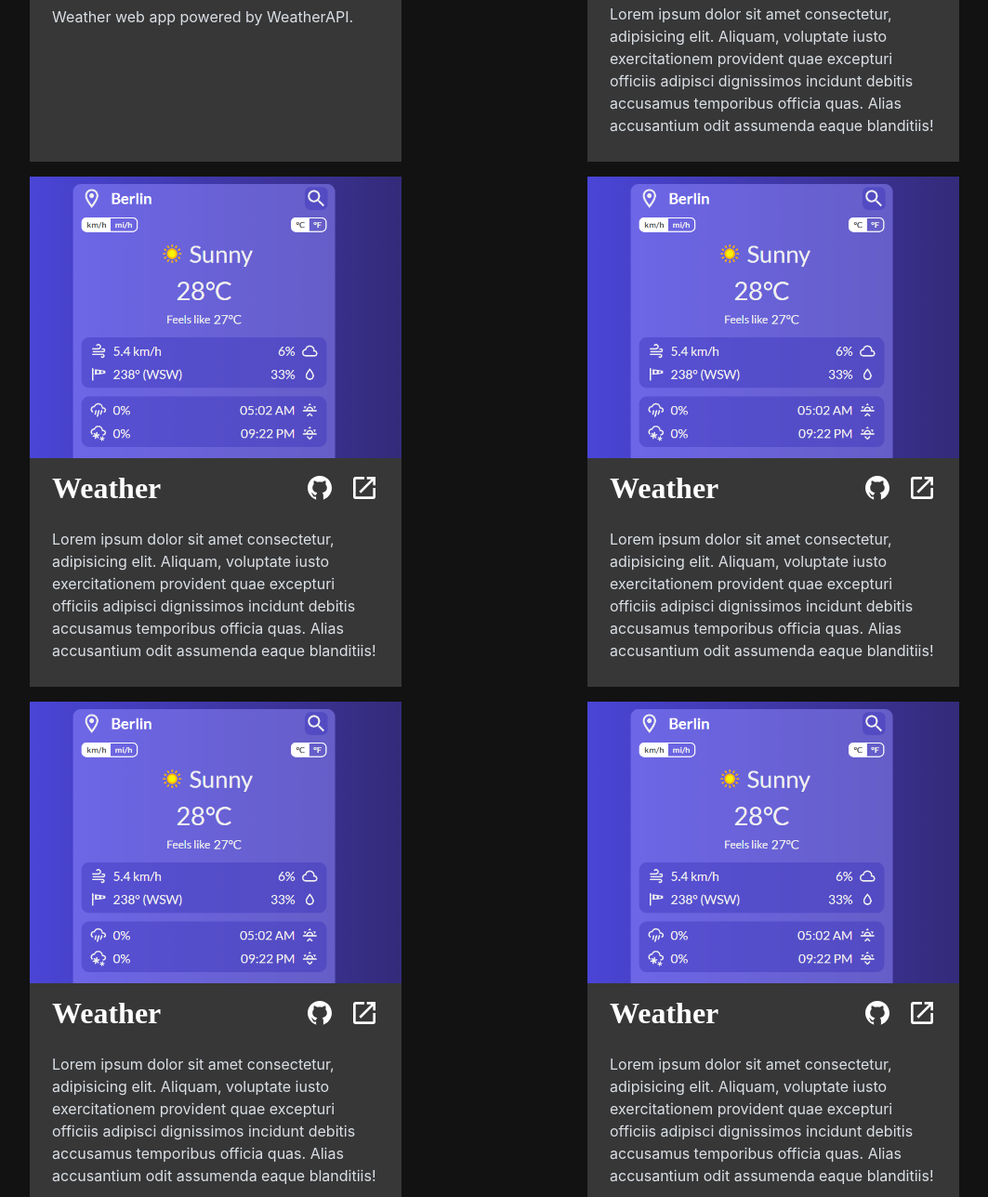
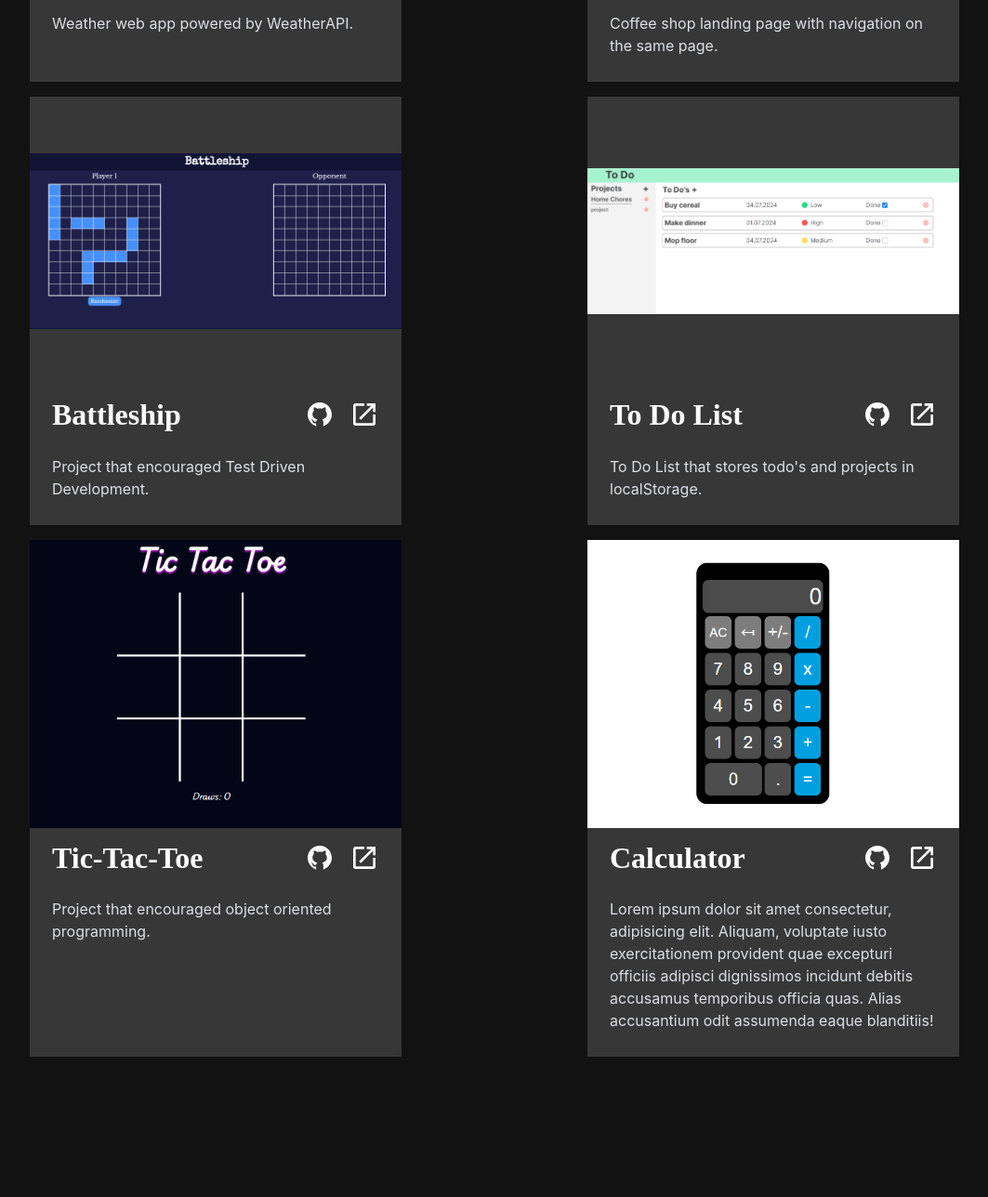
Before and after one commit to incandesc3nce/Homepage, a plain HTML site: page index.html in a window 1280 px wide. Shown: the part 1024-2312 px from the top of the page at 93% size, without its empty margins (16-1079 px from the left). After the commit the page ends 2273 px from the top, so only its background shows below. Drawn offline with Linux system fonts and the light colour scheme; a web font is replaced by a local one.

Commit message:
feat: swap projects for real ones

```diff
--- a/index.html
+++ b/index.html
@@ -159,11 +159,7 @@
                   </div>
                   <div class="project-desc">
                     <p>
-                      Lorem ipsum dolor sit amet consectetur, adipisicing elit.
-                      Aliquam, voluptate iusto exercitationem provident quae
-                      excepturi officiis adipisci dignissimos incidunt debitis
-                      accusamus temporibus officia quas. Alias accusantium odit
-                      assumenda eaque blanditiis!
+                      Coffee shop landing page with navigation on the same page.
                     </p>
                   </div>
                 </div>
@@ -172,15 +168,16 @@
             <article class="project-card">
               <div class="project-wrapper">
                 <img
+                id="battleship"
                   class="project-image"
-                  src="./assets/images/weather.png"
+                  src="./assets/images/battleship.png"
                   alt="" />
                 <div class="project-info">
                   <div class="project-name">
-                    <h3>Weather</h3>
+                    <h3>Battleship</h3>
                     <div class="project-links">
                       <a
-                        href="https://github.com/incandesc3nce"
+                        href="https://github.com/incandesc3nce/Battleship"
                         class="project-github">
                         <svg
                           xmlns="http://www.w3.org/2000/svg"
@@ -194,7 +191,7 @@
                         </svg>
                       </a>
                       <a
-                        href="https://github.com/incandesc3nce"
+                        href="https://incandesc3nce.github.io/Battleship/"
                         class="project-live">
                         <svg
                           xmlns="http://www.w3.org/2000/svg"
@@ -208,11 +205,7 @@
                   </div>
                   <div class="project-desc">
                     <p>
-                      Lorem ipsum dolor sit amet consectetur, adipisicing elit.
-                      Aliquam, voluptate iusto exercitationem provident quae
-                      excepturi officiis adipisci dignissimos incidunt debitis
-                      accusamus temporibus officia quas. Alias accusantium odit
-                      assumenda eaque blanditiis!
+                      Project that encouraged Test Driven Development.
                     </p>
                   </div>
                 </div>
@@ -221,15 +214,16 @@
             <article class="project-card">
               <div class="project-wrapper">
                 <img
+                id="todo"
                   class="project-image"
-                  src="./assets/images/weather.png"
+                  src="./assets/images/todo.png"
                   alt="" />
                 <div class="project-info">
                   <div class="project-name">
-                    <h3>Weather</h3>
+                    <h3>To Do List</h3>
                     <div class="project-links">
                       <a
-                        href="https://github.com/incandesc3nce"
+                        href="https://github.com/incandesc3nce/ToDo-List"
                         class="project-github">
                         <svg
                           xmlns="http://www.w3.org/2000/svg"
@@ -243,7 +237,7 @@
                         </svg>
                       </a>
                       <a
-                        href="https://github.com/incandesc3nce"
+                        href="https://incandesc3nce.github.io/ToDo-List/"
                         class="project-live">
                         <svg
                           xmlns="http://www.w3.org/2000/svg"
@@ -257,11 +251,7 @@
                   </div>
                   <div class="project-desc">
                     <p>
-                      Lorem ipsum dolor sit amet consectetur, adipisicing elit.
-                      Aliquam, voluptate iusto exercitationem provident quae
-                      excepturi officiis adipisci dignissimos incidunt debitis
-                      accusamus temporibus officia quas. Alias accusantium odit
-                      assumenda eaque blanditiis!
+                      To Do List that stores todo's and projects in localStorage.
                     </p>
                   </div>
                 </div>
@@ -271,14 +261,14 @@
               <div class="project-wrapper">
                 <img
                   class="project-image"
-                  src="./assets/images/weather.png"
+                  src="./assets/images/tictactoe.png"
                   alt="" />
                 <div class="project-info">
                   <div class="project-name">
-                    <h3>Weather</h3>
+                    <h3>Tic-Tac-Toe</h3>
                     <div class="project-links">
                       <a
-                        href="https://github.com/incandesc3nce"
+                        href="https://github.com/incandesc3nce/Tic-Tac-Toe"
                         class="project-github">
                         <svg
                           xmlns="http://www.w3.org/2000/svg"
@@ -292,7 +282,7 @@
                         </svg>
                       </a>
                       <a
-                        href="https://github.com/incandesc3nce"
+                        href="https://incandesc3nce.github.io/Tic-Tac-Toe/"
                         class="project-live">
                         <svg
                           xmlns="http://www.w3.org/2000/svg"
@@ -306,11 +296,7 @@
                   </div>
                   <div class="project-desc">
                     <p>
-                      Lorem ipsum dolor sit amet consectetur, adipisicing elit.
-                      Aliquam, voluptate iusto exercitationem provident quae
-                      excepturi officiis adipisci dignissimos incidunt debitis
-                      accusamus temporibus officia quas. Alias accusantium odit
-                      assumenda eaque blanditiis!
+                      Project that encouraged object oriented programming.
                     </p>
                   </div>
                 </div>
@@ -320,14 +306,14 @@
               <div class="project-wrapper">
                 <img
                   class="project-image"
-                  src="./assets/images/weather.png"
+                  src="./assets/images/calculator.png"
                   alt="" />
                 <div class="project-info">
                   <div class="project-name">
-                    <h3>Weather</h3>
+                    <h3>Calculator</h3>
                     <div class="project-links">
                       <a
-                        href="https://github.com/incandesc3nce"
+                        href="https://github.com/incandesc3nce/JS-Calculator"
                         class="project-github">
                         <svg
                           xmlns="http://www.w3.org/2000/svg"
@@ -341,7 +327,7 @@
                         </svg>
                       </a>
                       <a
-                        href="https://github.com/incandesc3nce"
+                        href="https://incandesc3nce.github.io/JS-Calculator/"
                         class="project-live">
                         <svg
                           xmlns="http://www.w3.org/2000/svg"
--- a/style.css
+++ b/style.css
@@ -203,7 +203,7 @@ main {
 
 .project-card img {
   width: 100%;
-  min-height: 300px;
+  min-height: 310px;
   object-fit: cover;
 }
 
@@ -229,3 +229,9 @@ main {
   height: auto;
   fill: var(--text-primary);
 }
+
+#battleship,
+#todo {
+  background-position: left;
+  object-fit: contain;
+}
```
